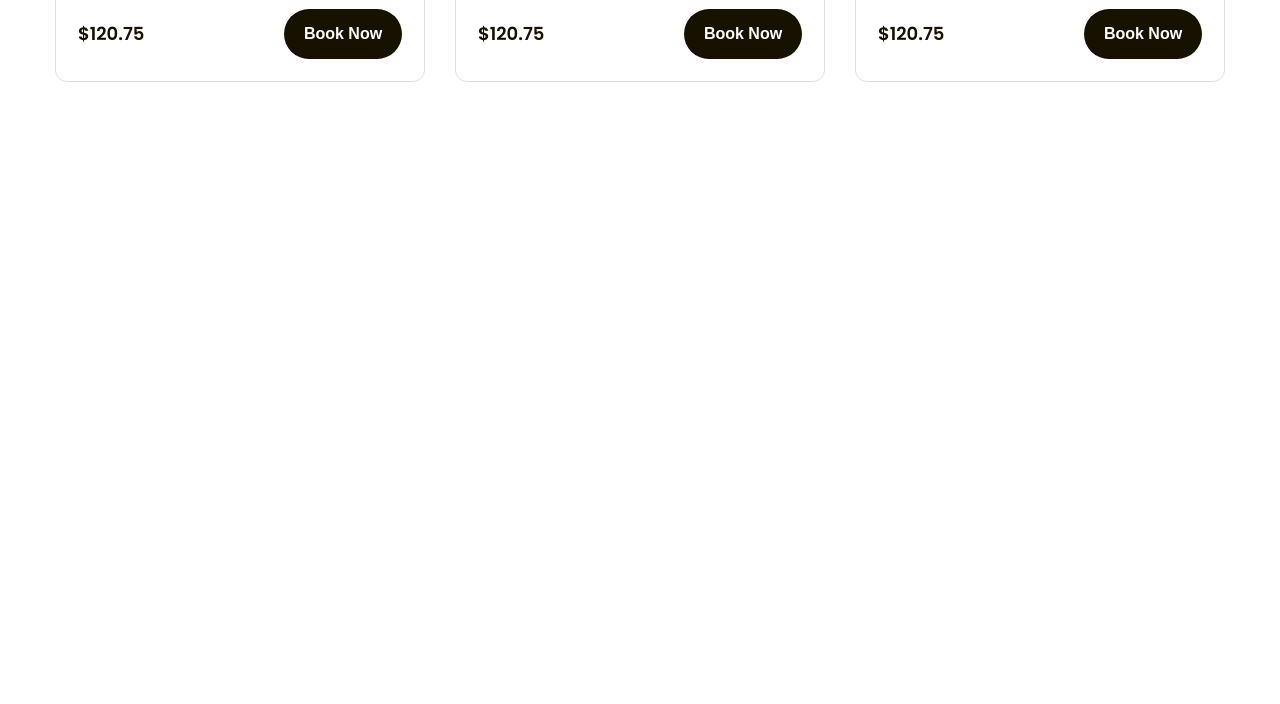
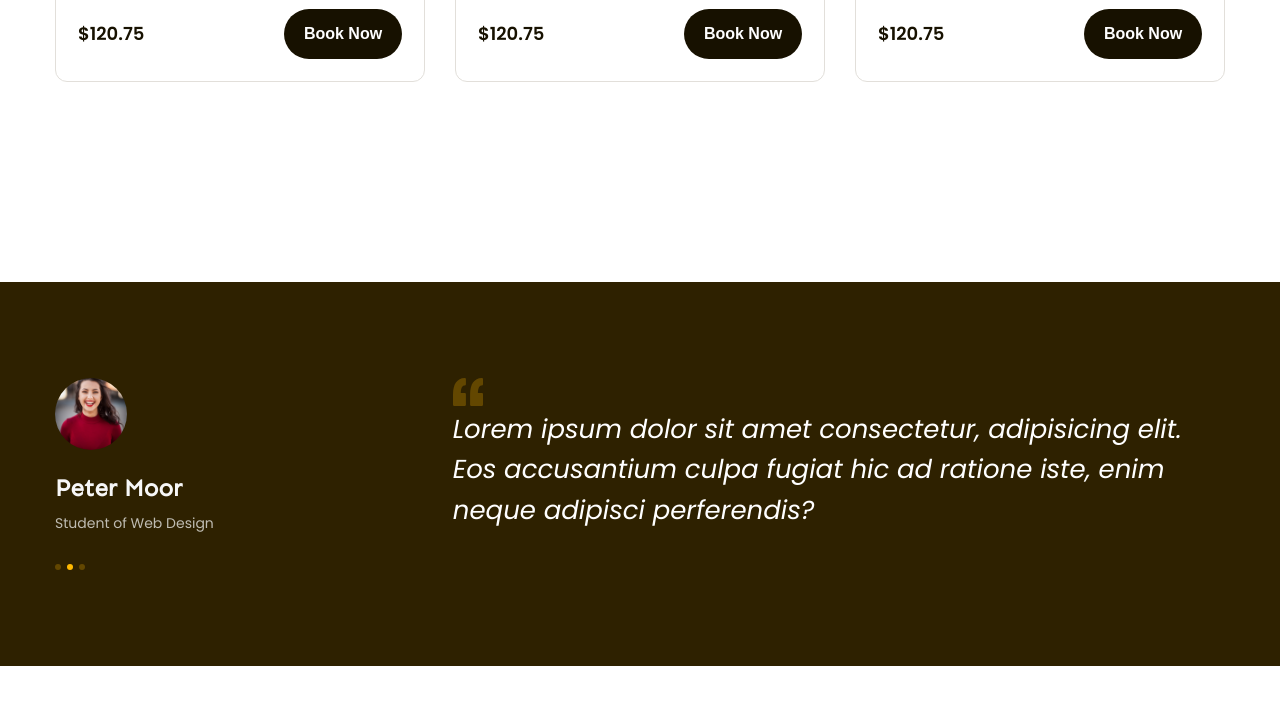
Before and after one commit to Sibula227/Figma, a plain HTML site: page index.html in a window 1280 px wide. Shown: the part 1671-2375 px from the top of the page. Drawn offline with Linux system fonts and the light colour scheme.

Commit message:
p8 feedback

```diff
--- a/assets/css/style.css
+++ b/assets/css/style.css
@@ -399,3 +399,69 @@ a {
 .popular .course-item .btn-book:hover {
   background: var(--primary-color);
 }
+
+/* ============================= Feedback ======================== */
+
+.feedback {
+  margin-top: 135px;
+  padding: 96px 0;
+  background-color: #2e2100;
+}
+
+.feedback-item {
+  display: flex;
+}
+
+.feedback-item .avatar {
+  width: 72px;
+  height: 72px;
+  border-radius: 50%;
+  object-fit: cover;
+}
+
+.feedback-item .info .member-name {
+  color: #f7f7f7;
+  margin-top: 18px;
+  font-family: var(--font-heading);
+  font-weight: 700;
+  line-height: 1.42;
+  font-size: 2.4rem;
+}
+
+.feedback-item .info .desc {
+  margin-top: 4px;
+  color: #bfbcb2;
+  font-size: 1.4rem;
+  line-height: 1.86;
+}
+
+.feedback-item .dots {
+  gap: 6px;
+  display: flex;
+  margin-top: 28px;
+}
+
+.feedback-item .dots .active {
+  cursor: default;
+  background: var(--primary-color);
+}
+
+.feedback-item .dot {
+  cursor: pointer;
+  height: 6px;
+  width: 6px;
+  border-radius: 50%;
+  background: #634700;
+}
+
+.feedback-item .content {
+  width: 66%;
+  margin-left: auto;
+}
+
+.feedback-item blockquote {
+  color: #fff;
+  font-size: 2.6rem;
+  font-style: italic;
+  line-height: 1.54;
+}
--- a/index.html
+++ b/index.html
@@ -273,6 +273,45 @@
           </div>
         </div>
       </div>
+
+      <!-- Feedback -->
+      <div class="feedback">
+        <div class="main-content">
+          <div class="feedback-list">
+            <div class="feedback-item">
+              <!-- Khoi ben trai -->
+              <div class="info">
+                <img
+                  src="./assets/img/ava.jpg"
+                  alt="Peter Moor"
+                  class="avatar"
+                />
+                <p class="member-name">Peter Moor</p>
+                <p class="desc">Student of Web Design</p>
+                <div class="dots">
+                  <span class="dot"></span>
+                  <span class="dot active"></span>
+                  <span class="dot"></span>
+                </div>
+              </div>
+
+              <!-- Khoi ben phai -->
+              <div class="content">
+                <img
+                  src="./assets/icon/open-quote.svg"
+                  alt=""
+                  class="open-quote"
+                />
+                <blockquote>
+                  Lorem ipsum dolor sit amet consectetur, adipisicing elit. Eos
+                  accusantium culpa fugiat hic ad ratione iste, enim neque
+                  adipisci perferendis?
+                </blockquote>
+              </div>
+            </div>
+          </div>
+        </div>
+      </div>
     </main>
   </body>
 </html>
```
Also changed, not shown: assets/icon/open-quote.svg (added), assets/img/ava.jpg (added).
